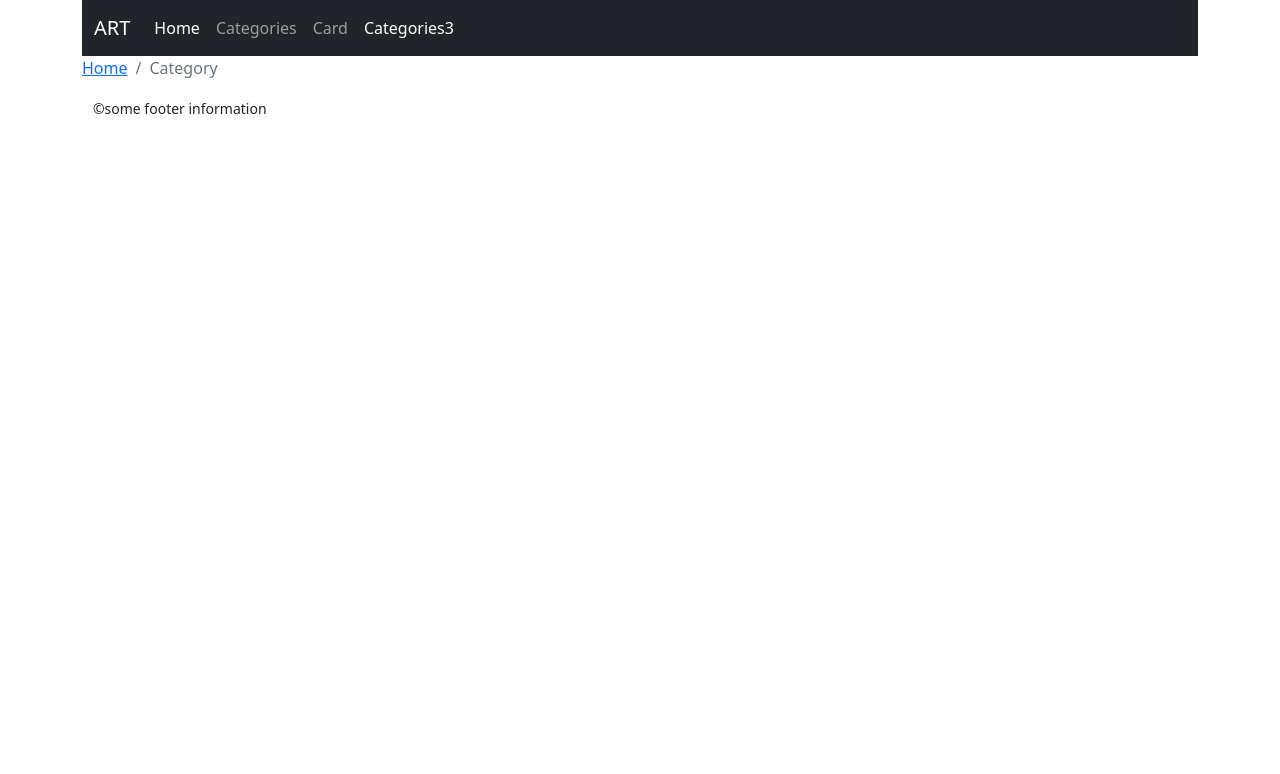
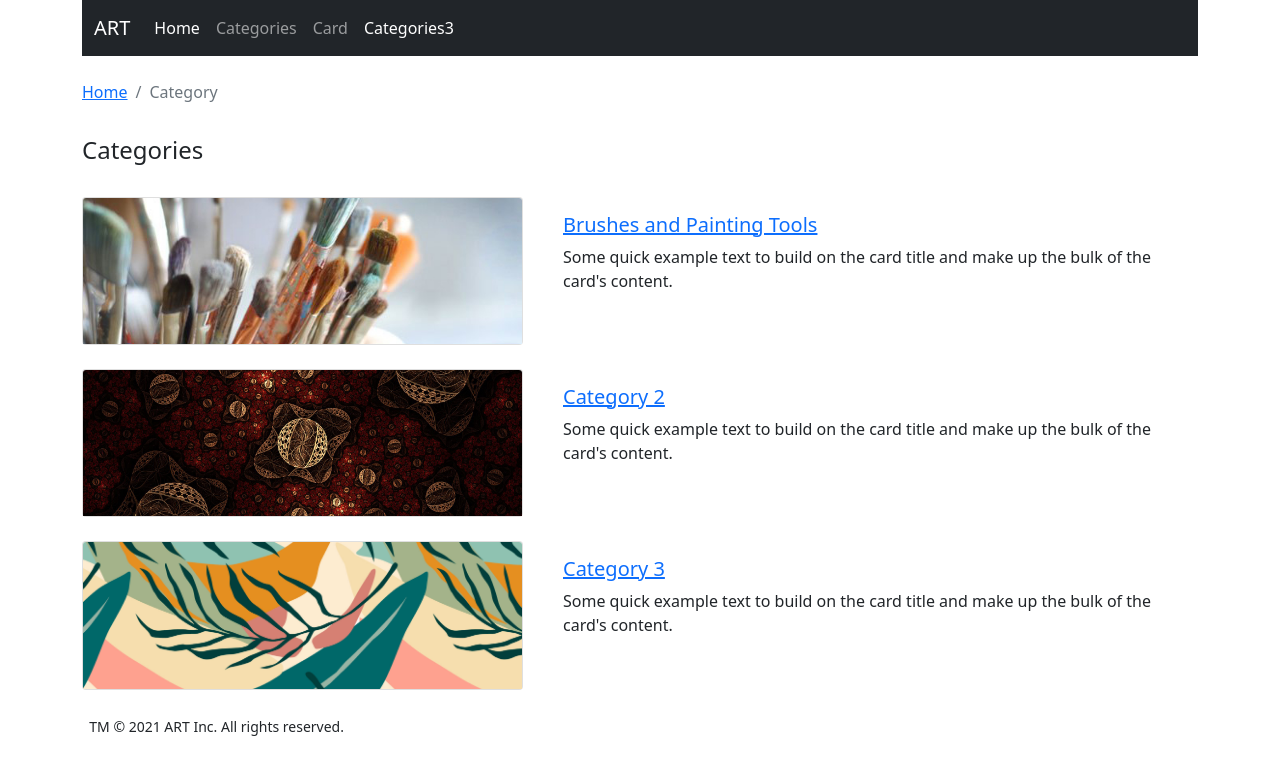
Before and after one commit to Anastasia1207/lesson-24, a React (Create React App) app: page /Categories3 in a window 1280 px wide. Shown: the top 774 px of the page. Built offline with nearby package versions, Linux system fonts and the light colour scheme.

Commit message:
categories3 page

```diff
--- a/src/Components/Categories3.js
+++ b/src/Components/Categories3.js
@@ -3,6 +3,10 @@ import React from "react";
 import { Link, NavLink } from 'react-router-dom';
 
 
+import pattern1 from '../Assets/Img/pattern1.jpg';
+import pattern2 from '../Assets/Img/pattern2.jpg';
+import pattern3 from '../Assets/Img/pattern3.jpg';
+import Brushes from '../Assets/Img/Brushes.jpg';
 function Categories3() {
 
     return (
@@ -11,15 +15,79 @@ function Categories3() {
 <div className="row">
 
 
-
-          <Breadcrumb >
+      <div>
+      <br></br>
+      </div>       <Breadcrumb >
   <Breadcrumb.Item to="/">Home</Breadcrumb.Item>
 
   <Breadcrumb.Item active>Category</Breadcrumb.Item>
 </Breadcrumb>
 
-</div>
+<br></br>
+<div className="row">
+                <div className="col mt-3">
+                    <h4>Categories</h4>
+                    <br></br>
+                </div>
+            </div>
+            <div className="row">
+                <div className="col">
+
+                    <div className="row">
+                <div className="col-md-5">
+                    <div className="card" style={{ width: 'auto' }}>
+                        <img src={Brushes} className="card-img-top" alt="Pattern one" />
+                        </div>
+                        </div>
+                        <div className="col-md-7">
+                        <div className="card-body">
+                            <h5 className="card-title">
+                                <NavLink to="/category1">Brushes and Painting Tools</NavLink>
+                            </h5>
+                            <p className="card-text">Some quick example text to build on the card title and make up the bulk of the card's content.</p>
+                        </div>
+                </div>
+
+                </div>
+                <br></br>
+                <div className="row">
+                <div className="col-md-5">
+                    <div className="card card-fluid" style={{ width: 'auto' }}>
+                        <img src={pattern2} className="card-img-top" alt="Pattern two" />
+                        </div>
+                        </div>
+                        <div className="col-md-7">
+                        <div className="card-body">
+                            <h5 className="card-title">
+                                <NavLink to="/">Category 2</NavLink>
+                            </h5>
+                            <p className="card-text">Some quick example text to build on the card title and make up the bulk of the card's content.</p>
+                        </div>
+                    </div>
+                    </div>
+                    <br></br>
+                    <div className="row">
+                <div className="col-md-5">
+                    <div className="card" style={{ width: 'auto' }}>
+                        <img src={pattern3} className="card-img-top" alt="Pattern three" />
+                        </div>
+                        </div>
+                        <div className="col-md-7">
+                        <div className="card-body">
+                            <h5 className="card-title">
+                                <NavLink to="/">Category 3</NavLink>
+                            </h5>
+                            <p className="card-text">Some quick example text to build on the card title and make up the bulk of the card's content.</p>
+                        </div>
+                    </div>
+                </div>
+            </div>
         </div>
+        </div>
+        <br></br>
+        </div>
+
+
     )
 }
 
--- a/src/Components/Footer.js
+++ b/src/Components/Footer.js
@@ -6,7 +6,7 @@ function Footer() {
 
 
 
-            <p><small>&nbsp;&nbsp; &copy;some footer information</small></p>
+            <p><small>&nbsp; TM   &#169; 2021 ART Inc. All rights reserved.</small></p>
 
         </div>
         </div>
```
